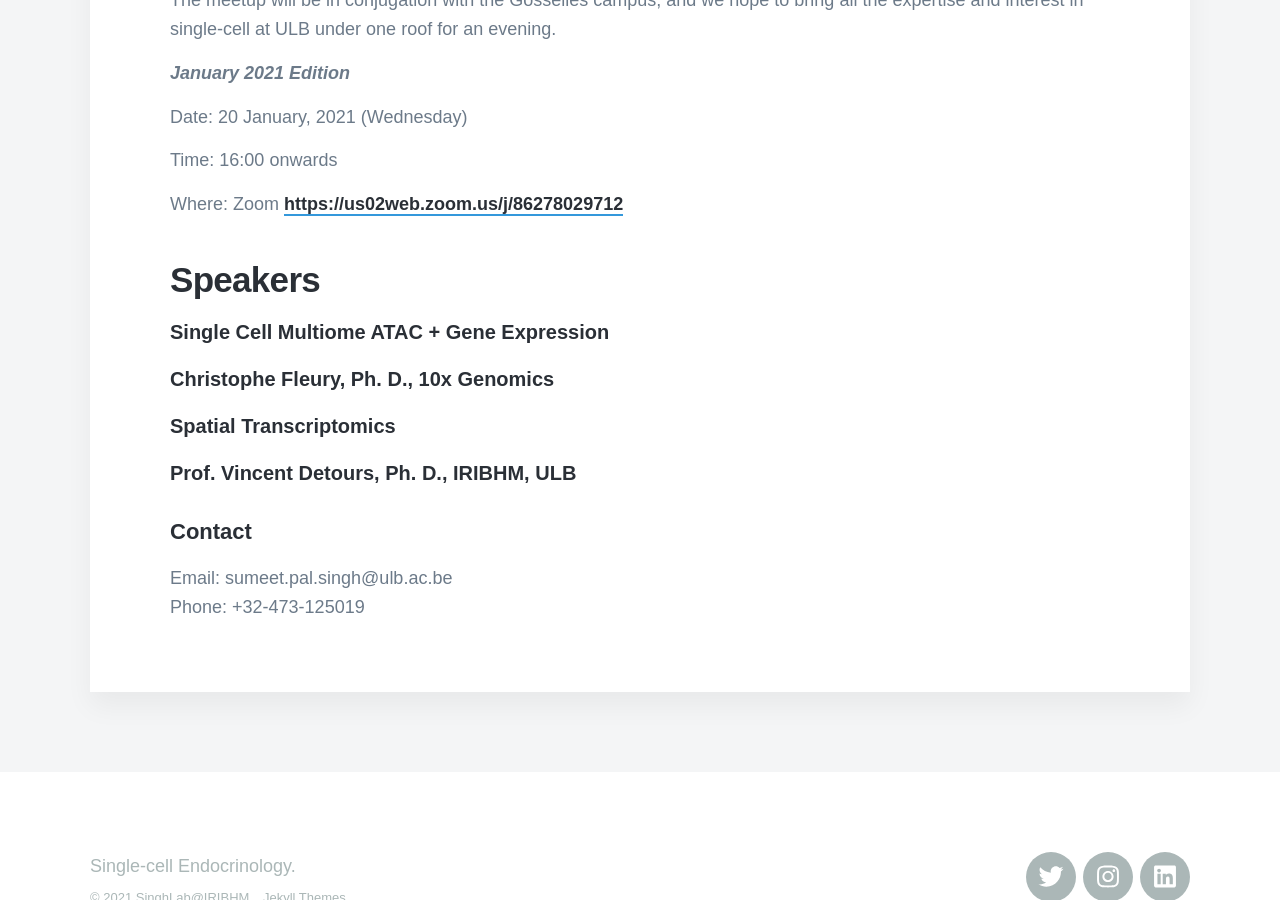
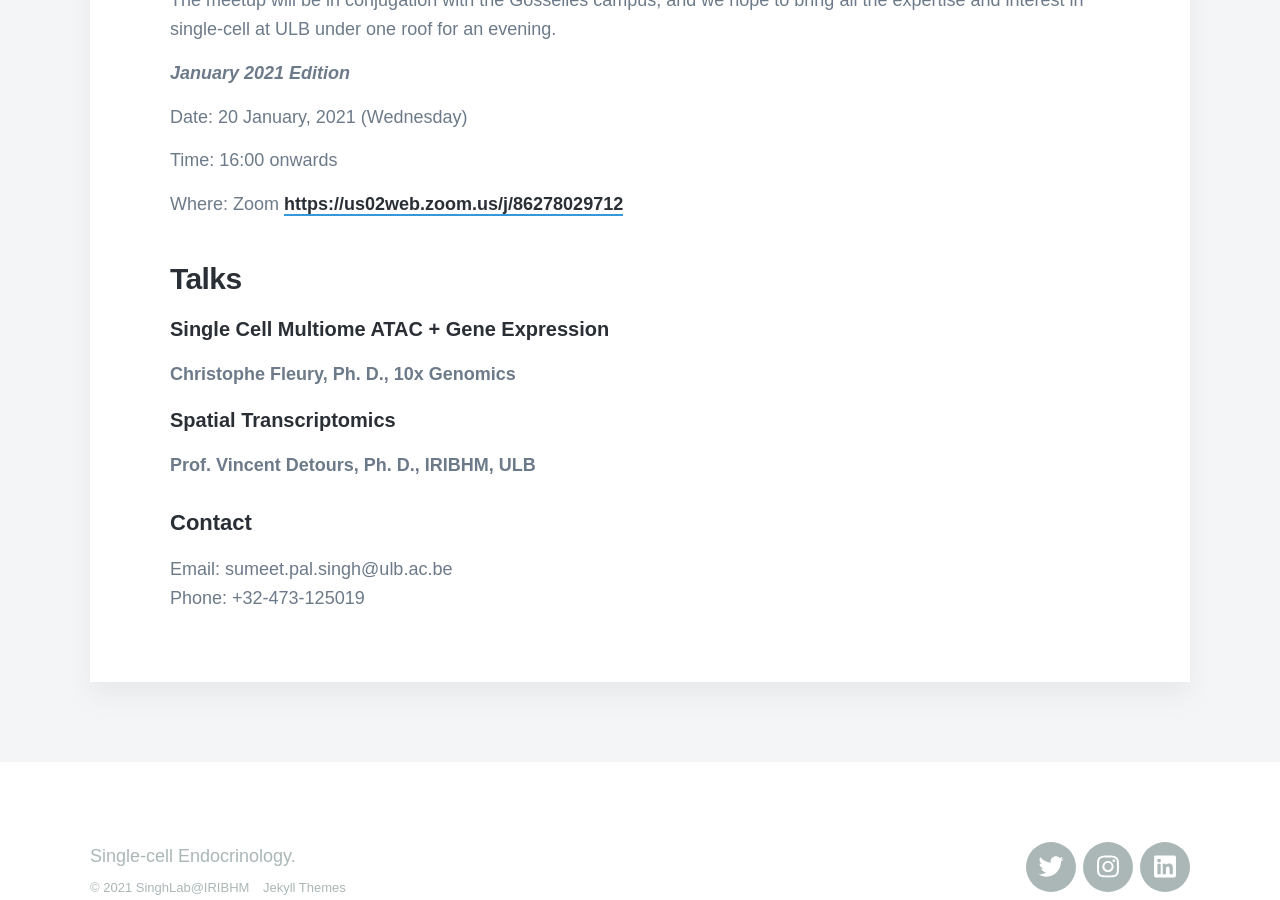
Before and after one commit to sumeetpalsingh/sumeetpalsingh.github.io, a Jekyll site: the page built from _pages/meetings.md, in a window 1280 px wide and 900 px high, scrolled down 783 px. Built offline with Jekyll 4.4.1, drawn with Linux system fonts in a browser that asks for light colours; nearby versions of some CDN libraries; some web fonts are replaced.

Commit message:
Update meetings.md

```diff
--- a/_pages/meetings.md
+++ b/_pages/meetings.md
@@ -28,15 +28,14 @@ Where: Zoom [https://us02web.zoom.us/j/86278029712](https://us02web.zoom.us/j/86
 
 <!-- [1]:{{ site.url }}/images/Scmeetup_march20.jpg -->
 
-## Speakers
-
+### Talks
 
 ##### Single Cell Multiome ATAC + Gene Expression
-###### Christophe Fleury, Ph. D., 10x Genomics
+**Christophe Fleury, Ph. D., 10x Genomics**
 
 
 ##### Spatial Transcriptomics
-###### Prof. Vincent Detours, Ph. D., IRIBHM, ULB
+**Prof. Vincent Detours, Ph. D., IRIBHM, ULB**
 
 #### Contact
 
```
